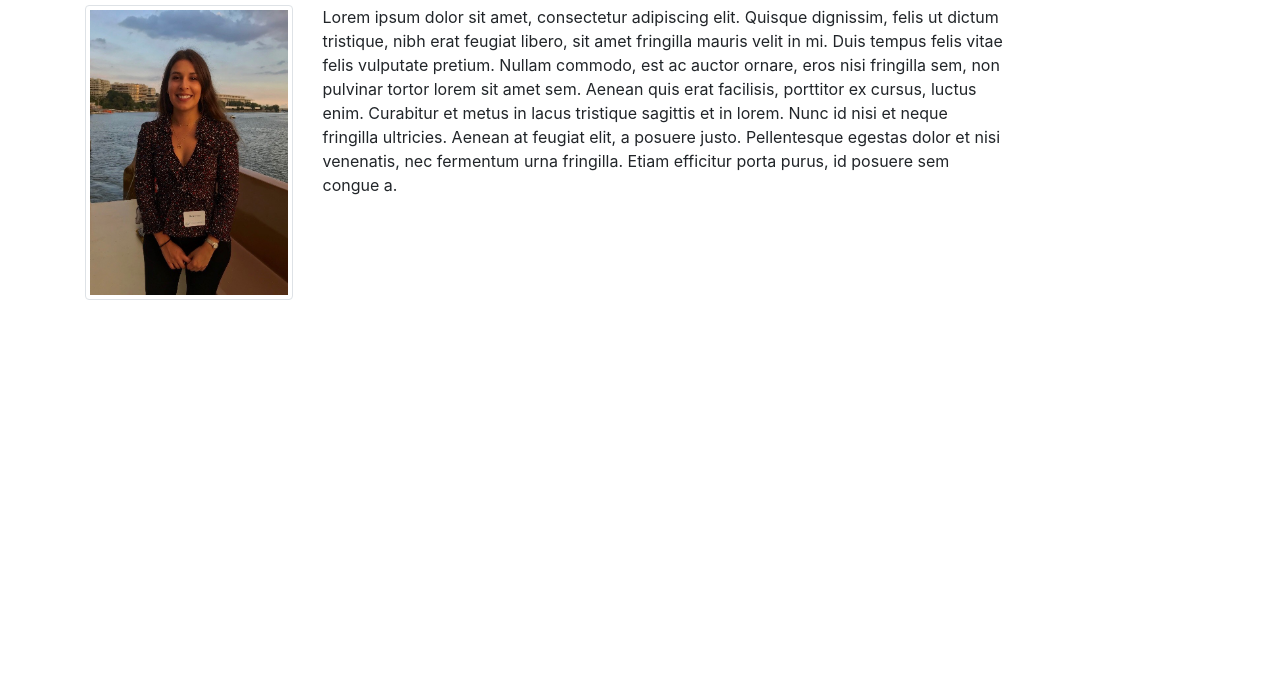
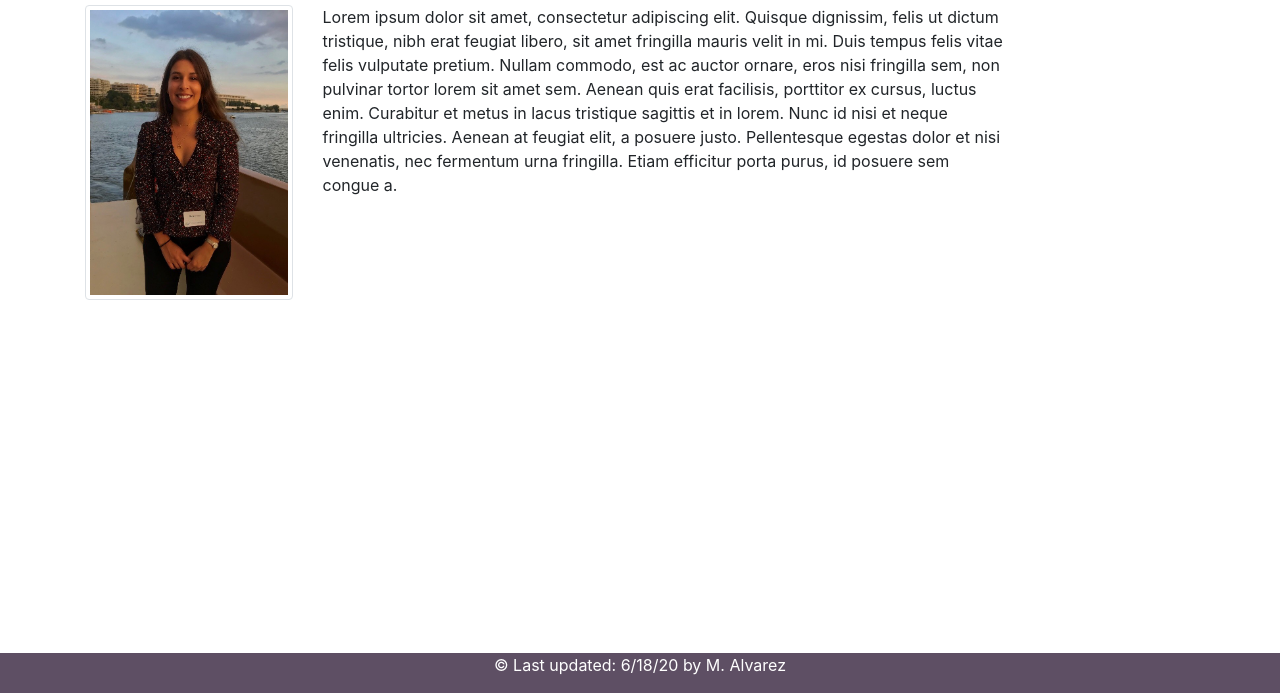
Before and after one commit to mja279/css-bootstrap-homework, a plain HTML site: page index.html in a window 1280 px wide. Shown: the part 107-800 px from the top of the page. Drawn offline with nearby package versions, Linux system fonts and the light colour scheme.

Commit message:
index.html

```diff
--- a/index.html
+++ b/index.html
@@ -39,7 +39,7 @@
         </div>
         <div class="row">
           <div class="col-md-3">
-            <img src="Assets/Personal Photo.jpg" alt="Placeholder" class="img-thumbnail">
+            <img src="Assets/Personal Photo.jpg" class="img-thumbnail" alt="Personal Photo"; >
           </div>
           <div class="col-md-9">
             <p>
@@ -57,5 +57,26 @@
       </div>
     </div>
   </div>
+
+
+
+ <!--Footer-->
+ <style>
+    .footer {
+      position: fixed;
+      left: 0;
+      bottom: 0;
+      width: 100%;
+      background-color: #2e1b36c4;
+      color: white;
+      text-align: center;
+    }
+</style>
+<div class="footer">
+    <p>
+        &copy; Last updated: 6/18/20 by M. Alvarez
+    </p>
+</div>
+
 </body>
 </html>
```
